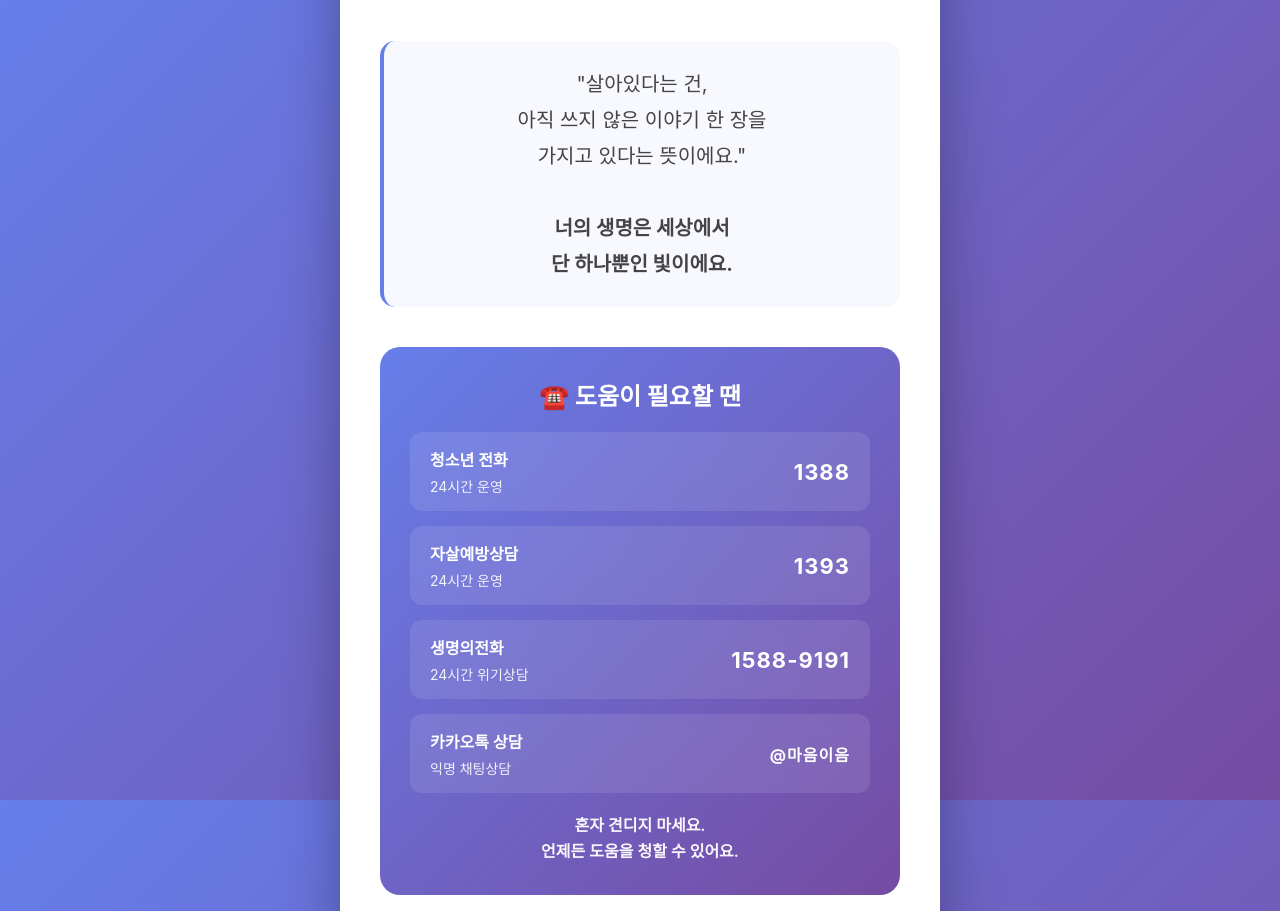
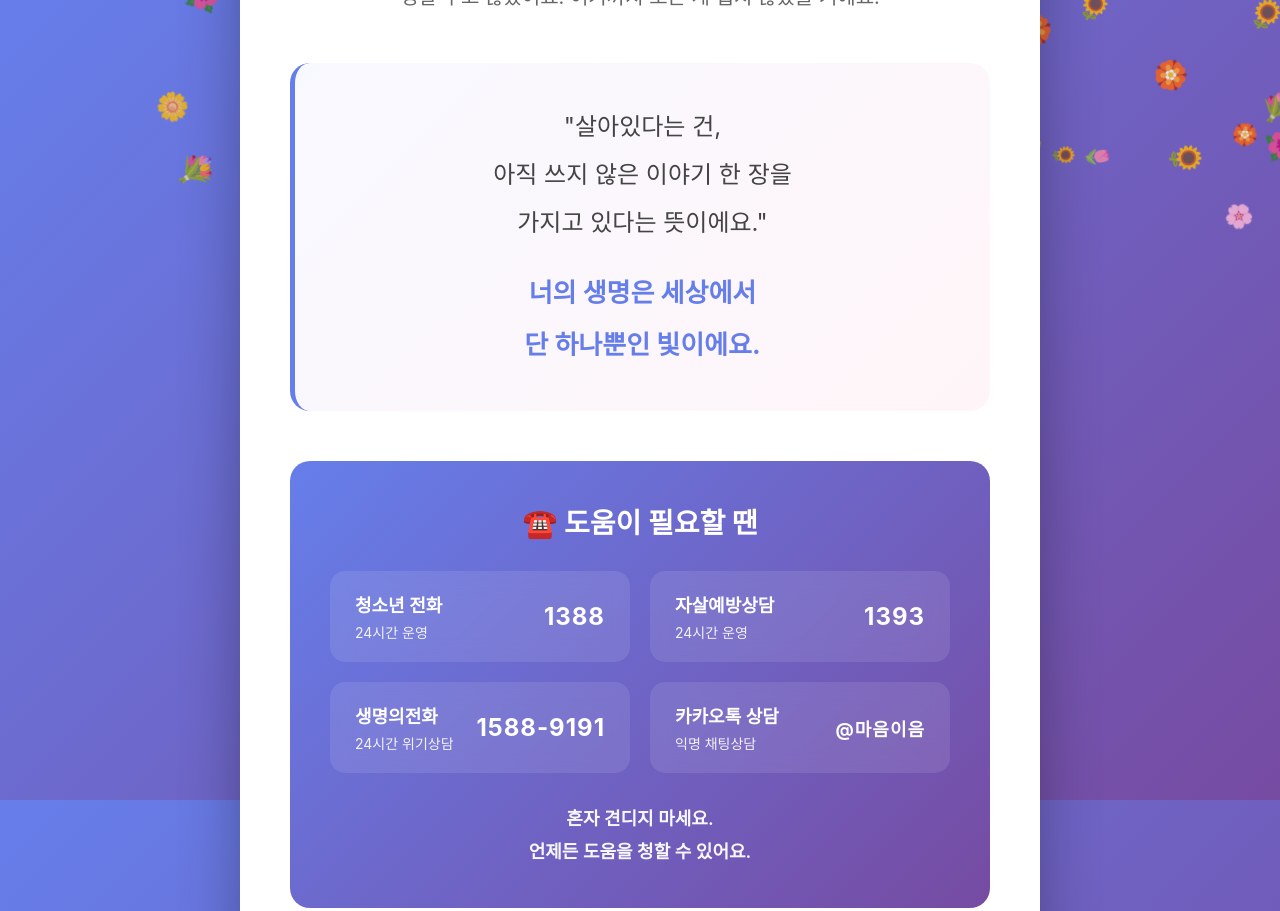
Before and after one commit to chorongkim-web/ZEP._The-Reasons-I-Stay, a plain HTML site: page index.html in a window 1280 px wide. Shown: the top 911 px of the page. Drawn offline with Linux system fonts and the light colour scheme.

Commit message:
Update index.html

```diff
--- a/index.html
+++ b/index.html
@@ -13,7 +13,7 @@
         }
 
         body {
-            width: 100%;
+            width: 100vw;
             height: 100vh;
             background: linear-gradient(135deg, #667eea 0%, #764ba2 100%);
             font-family: 'Pretendard', -apple-system, BlinkMacSystemFont, sans-serif;
@@ -21,17 +21,50 @@
             align-items: center;
             justify-content: center;
             overflow: hidden;
+            position: relative;
+        }
+
+        /* 꽃 이모지 내리는 효과 */
+        .flower-container {
+            position: fixed;
+            top: 0;
+            left: 0;
+            width: 100%;
+            height: 100%;
+            pointer-events: none;
+            overflow: hidden;
+            z-index: 1;
+        }
+
+        .flower {
+            position: absolute;
+            font-size: 24px;
+            opacity: 0.8;
+            animation: fall linear infinite;
+        }
+
+        @keyframes fall {
+            0% {
+                top: -10%;
+                transform: translateX(0) rotate(0deg);
+            }
+            100% {
+                top: 110%;
+                transform: translateX(var(--sway)) rotate(360deg);
+            }
         }
 
         .container {
-            width: 100%;
-            max-width: 600px;
+            width: 90%;
+            max-width: 800px;
             background: white;
             border-radius: 30px;
-            padding: 50px 40px;
+            padding: 60px 50px;
             box-shadow: 0 20px 60px rgba(0, 0, 0, 0.3);
             text-align: center;
-            animation: fadeInUp 0.6s ease;
+            animation: fadeInUp 0.8s ease;
+            position: relative;
+            z-index: 2;
         }
 
         @keyframes fadeInUp {
@@ -46,8 +79,8 @@
         }
 
         .celebration {
-            font-size: 64px;
-            margin-bottom: 20px;
+            font-size: 80px;
+            margin-bottom: 25px;
             animation: bounce 1s ease infinite;
         }
 
@@ -61,44 +94,86 @@
         }
 
         .title {
-            font-size: 32px;
+            font-size: 38px;
             font-weight: 700;
             color: #333;
-            margin-bottom: 15px;
+            margin-bottom: 20px;
         }
 
         .subtitle {
-            font-size: 18px;
+            font-size: 20px;
             color: #666;
             line-height: 1.6;
-            margin-bottom: 40px;
+            margin-bottom: 50px;
         }
 
+        /* 메시지 박스 - 페이드인 애니메이션 */
         .message {
-            font-size: 20px;
+            font-size: 24px;
             color: #444;
-            line-height: 1.8;
-            margin-bottom: 40px;
-            padding: 25px;
-            background: #f8f9ff;
-            border-radius: 15px;
-            border-left: 4px solid #667eea;
+            line-height: 2;
+            margin-bottom: 50px;
+            padding: 40px;
+            background: linear-gradient(135deg, #f8f9ff 0%, #fff5f8 100%);
+            border-radius: 20px;
+            border-left: 5px solid #667eea;
+            opacity: 0;
+            animation: fadeInMessage 2s ease 0.5s forwards;
+        }
+
+        @keyframes fadeInMessage {
+            0% {
+                opacity: 0;
+                transform: translateY(20px);
+            }
+            100% {
+                opacity: 1;
+                transform: translateY(0);
+            }
+        }
+
+        .message-line {
+            opacity: 0;
+            animation: fadeInLine 1.5s ease forwards;
+        }
+
+        .message-line:nth-child(1) { animation-delay: 1s; }
+        .message-line:nth-child(2) { animation-delay: 1.3s; }
+        .message-line:nth-child(3) { animation-delay: 1.6s; }
+        .message-line:nth-child(4) { animation-delay: 2s; }
+
+        @keyframes fadeInLine {
+            0% {
+                opacity: 0;
+                transform: translateY(10px);
+            }
+            100% {
+                opacity: 1;
+                transform: translateY(0);
+            }
+        }
+
+        .message strong {
+            color: #667eea;
+            font-size: 26px;
+            display: block;
+            margin-top: 20px;
         }
 
         /* 도움 리소스 섹션 */
         .help-section {
             background: linear-gradient(135deg, #667eea 0%, #764ba2 100%);
             color: white;
-            padding: 30px;
+            padding: 40px;
             border-radius: 20px;
-            margin-bottom: 30px;
+            margin-bottom: 40px;
             text-align: left;
         }
 
         .help-title {
-            font-size: 24px;
+            font-size: 28px;
             font-weight: 700;
-            margin-bottom: 20px;
+            margin-bottom: 30px;
             text-align: center;
         }
 
@@ -107,34 +182,36 @@
         }
 
         .help-list {
-            display: flex;
-            flex-direction: column;
-            gap: 15px;
+            display: grid;
+            grid-template-columns: repeat(2, 1fr);
+            gap: 20px;
         }
 
         .help-item {
             background: rgba(255, 255, 255, 0.1);
-            padding: 15px 20px;
-            border-radius: 12px;
+            padding: 20px 25px;
+            border-radius: 15px;
             display: flex;
             justify-content: space-between;
             align-items: center;
             transition: all 0.3s ease;
             backdrop-filter: blur(10px);
+            cursor: pointer;
         }
 
         .help-item:hover {
             background: rgba(255, 255, 255, 0.2);
-            transform: translateX(5px);
+            transform: translateY(-3px);
+            box-shadow: 0 5px 15px rgba(0, 0, 0, 0.2);
         }
 
         .help-item-name {
-            font-size: 16px;
+            font-size: 18px;
             font-weight: 600;
         }
 
         .help-item-number {
-            font-size: 22px;
+            font-size: 24px;
             font-weight: 700;
             letter-spacing: 1px;
         }
@@ -147,25 +224,25 @@
 
         .help-footer {
             text-align: center;
-            margin-top: 20px;
-            font-size: 16px;
+            margin-top: 30px;
+            font-size: 18px;
             font-weight: 600;
             opacity: 0.95;
-            line-height: 1.6;
+            line-height: 1.8;
         }
 
         /* 버튼 */
         .button-group {
             display: flex;
-            gap: 15px;
+            gap: 20px;
             justify-content: center;
         }
 
         .btn {
-            padding: 16px 40px;
+            padding: 18px 50px;
             border: none;
             border-radius: 50px;
-            font-size: 18px;
+            font-size: 20px;
             font-weight: 700;
             cursor: pointer;
             transition: all 0.3s ease;
@@ -196,16 +273,16 @@
         /* 모바일 대응 */
         @media (max-width: 768px) {
             .container {
+                width: 95%;
                 padding: 40px 25px;
-                margin: 20px;
             }
 
             .celebration {
-                font-size: 48px;
+                font-size: 60px;
             }
 
             .title {
-                font-size: 26px;
+                font-size: 28px;
             }
 
             .subtitle {
@@ -213,12 +290,16 @@
             }
 
             .message {
-                font-size: 16px;
-                padding: 20px;
+                font-size: 18px;
+                padding: 25px;
             }
 
-            .help-title {
+            .message strong {
                 font-size: 20px;
+            }
+
+            .help-list {
+                grid-template-columns: 1fr;
             }
 
             .help-item {
@@ -227,55 +308,21 @@
                 gap: 8px;
             }
 
-            .help-item-number {
-                font-size: 20px;
-            }
-
             .button-group {
                 flex-direction: column;
             }
 
             .btn {
                 width: 100%;
-                padding: 14px 30px;
-                font-size: 16px;
-            }
-        }
-
-        /* 별 애니메이션 */
-        .stars {
-            position: fixed;
-            top: 0;
-            left: 0;
-            width: 100%;
-            height: 100%;
-            pointer-events: none;
-            overflow: hidden;
-            z-index: -1;
-        }
-
-        .star {
-            position: absolute;
-            width: 3px;
-            height: 3px;
-            background: white;
-            border-radius: 50%;
-            animation: twinkle 3s ease-in-out infinite;
-        }
-
-        @keyframes twinkle {
-            0%, 100% {
-                opacity: 0;
-            }
-            50% {
-                opacity: 1;
+                padding: 16px 30px;
+                font-size: 18px;
             }
         }
     </style>
 </head>
 <body>
-    <!-- 배경 별 효과 -->
-    <div class="stars" id="stars"></div>
+    <!-- 꽃 이모지 배경 효과 -->
+    <div class="flower-container" id="flowerContainer"></div>
 
     <div class="container">
         <div class="celebration">🎉</div>
@@ -284,10 +331,10 @@
         <p class="subtitle">정말 수고 많았어요. 여기까지 오는 게 쉽지 않았을 거예요.</p>
 
         <div class="message">
-            "살아있다는 건,<br>
-            아직 쓰지 않은 이야기 한 장을<br>
-            가지고 있다는 뜻이에요."<br><br>
-            <strong>너의 생명은 세상에서<br>단 하나뿐인 빛이에요.</strong>
+            <div class="message-line">"살아있다는 건,</div>
+            <div class="message-line">아직 쓰지 않은 이야기 한 장을</div>
+            <div class="message-line">가지고 있다는 뜻이에요."</div>
+            <strong class="message-line">너의 생명은 세상에서<br>단 하나뿐인 빛이에요.</strong>
         </div>
 
         <!-- 도움 리소스 -->
@@ -324,7 +371,7 @@
                         <div class="help-item-name">카카오톡 상담</div>
                         <div class="help-item-desc">익명 채팅상담</div>
                     </div>
-                    <div class="help-item-number" style="font-size: 16px;">@마음이음</div>
+                    <div class="help-item-number" style="font-size: 18px;">@마음이음</div>
                 </div>
             </div>
 
@@ -359,23 +406,35 @@
                     anchor: 'middle'
                 }, '*');
 
-                // 별 생성
-                createStars();
+                // 꽃 이모지 생성
+                createFlowers();
             }
         });
 
-        // 별 생성 (배경 효과)
-        function createStars() {
-            const starsContainer = document.getElementById('stars');
-            const starCount = 50;
+        // 페이지 로드 시 꽃 이모지 생성
+        window.addEventListener('DOMContentLoaded', () => {
+            createFlowers();
+        });
 
-            for (let i = 0; i < starCount; i++) {
-                const star = document.createElement('div');
-                star.className = 'star';
-                star.style.left = Math.random() * 100 + '%';
-                star.style.top = Math.random() * 100 + '%';
-                star.style.animationDelay = Math.random() * 3 + 's';
-                starsContainer.appendChild(star);
+        // 꽃 이모지 생성 함수
+        function createFlowers() {
+            const flowerContainer = document.getElementById('flowerContainer');
+            const flowerEmojis = ['🌸', '🌺', '🌼', '🌻', '🌷', '🥀', '💐', '🏵️'];
+            const flowerCount = 30;
+
+            for (let i = 0; i < flowerCount; i++) {
+                const flower = document.createElement('div');
+                flower.className = 'flower';
+                flower.textContent = flowerEmojis[Math.floor(Math.random() * flowerEmojis.length)];
+
+                // 랜덤 위치와 속도
+                flower.style.left = Math.random() * 100 + '%';
+                flower.style.animationDuration = (Math.random() * 10 + 15) + 's'; // 15-25초
+                flower.style.animationDelay = Math.random() * 5 + 's';
+                flower.style.setProperty('--sway', (Math.random() * 100 - 50) + 'px');
+                flower.style.fontSize = (Math.random() * 10 + 20) + 'px'; // 20-30px
+
+                flowerContainer.appendChild(flower);
             }
         }
 
@@ -386,33 +445,35 @@
             }, '*');
         }
 
-        // 경험 공유하기 (선택사항)
+        // 경험 공유하기
         function shareExperience() {
-            // 게시판이나 다른 공간으로 이동
             window.parent.postMessage({
                 type: 'shareExperience'
             }, '*');
 
-            // 또는 간단히 완료 메시지
             alert('여러분의 이야기를 나누는 것은 다른 사람에게 큰 힘이 됩니다. 💕');
             closeWidget();
         }
 
-        // 전화번호 클릭 시 복사 (선택사항)
+        // 전화번호 클릭 시 동작
         document.querySelectorAll('.help-item').forEach(item => {
             item.addEventListener('click', function() {
                 const number = this.querySelector('.help-item-number').textContent;
                 const name = this.querySelector('.help-item-name').textContent;
 
                 // 모바일에서는 전화 걸기
-                if (isMobile && number.match(/^\d+$/)) {
-                    window.location.href = `tel:${number}`;
+                if (isMobile && number.match(/^[\d-]+$/)) {
+                    window.location.href = `tel:${number.replace(/-/g, '')}`;
                 } else {
                     // PC에서는 클립보드 복사
                     if (navigator.clipboard) {
                         navigator.clipboard.writeText(number).then(() => {
                             showToast(`${name} 번호가 복사되었습니다: ${number}`);
+                        }).catch(() => {
+                            showToast(`번호: ${number}`);
                         });
+                    } else {
+                        showToast(`번호: ${number}`);
                     }
                 }
             });
@@ -423,15 +484,16 @@
             const toast = document.createElement('div');
             toast.style.cssText = `
                 position: fixed;
-                bottom: 30px;
+                bottom: 50px;
                 left: 50%;
                 transform: translateX(-50%);
-                background: rgba(0, 0, 0, 0.8);
+                background: rgba(0, 0, 0, 0.85);
                 color: white;
-                padding: 15px 25px;
-                border-radius: 25px;
-                font-size: 14px;
+                padding: 16px 30px;
+                border-radius: 30px;
+                font-size: 16px;
                 z-index: 10000;
+                box-shadow: 0 4px 20px rgba(0, 0, 0, 0.3);
                 animation: fadeIn 0.3s ease;
             `;
             toast.textContent = message;
@@ -440,10 +502,38 @@
             setTimeout(() => {
                 toast.style.animation = 'fadeOut 0.3s ease';
                 setTimeout(() => {
-                    document.body.removeChild(toast);
+                    if (toast.parentNode) {
+                        document.body.removeChild(toast);
+                    }
                 }, 300);
-            }, 2000);
+            }, 2500);
         }
+
+        // 페이드 애니메이션 스타일 추가
+        const style = document.createElement('style');
+        style.textContent = `
+            @keyframes fadeIn {
+                from {
+                    opacity: 0;
+                    transform: translateX(-50%) translateY(10px);
+                }
+                to {
+                    opacity: 1;
+                    transform: translateX(-50%) translateY(0);
+                }
+            }
+            @keyframes fadeOut {
+                from {
+                    opacity: 1;
+                    transform: translateX(-50%) translateY(0);
+                }
+                to {
+                    opacity: 0;
+                    transform: translateX(-50%) translateY(-10px);
+                }
+            }
+        `;
+        document.head.appendChild(style);
     </script>
 </body>
 </html>
```
